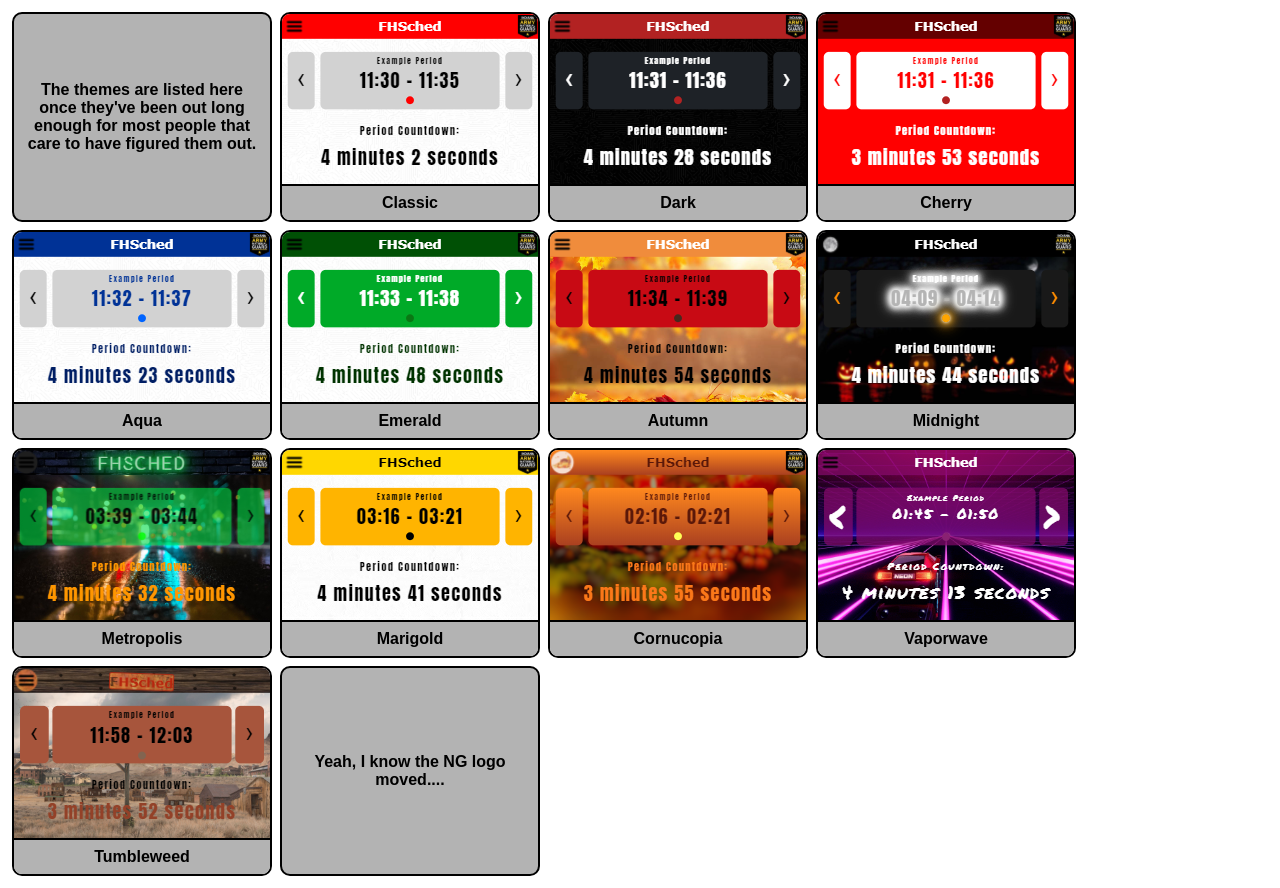
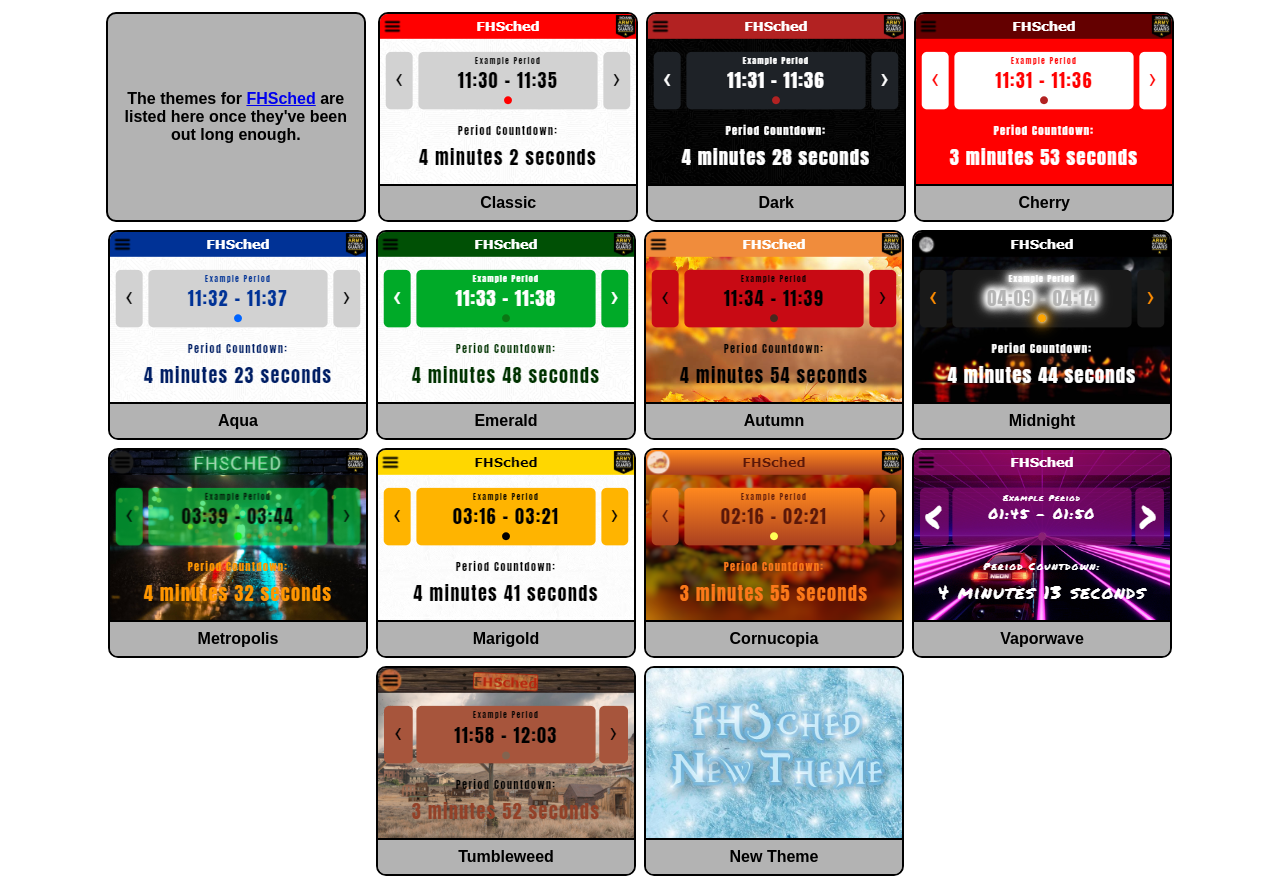
Before and after one commit to scoutskylar/theme-gallery, a plain HTML site: page index.html in a window 1280 px wide. Drawn offline with Linux system fonts and the light colour scheme.

Commit message:
Redesign

```diff
--- a/index.html
+++ b/index.html
@@ -8,11 +8,13 @@
     <link rel="stylesheet" href="style.css">
 </head>
 <body>
-    <main><div class="info"><p>
-        The themes are listed here once they've been out long enough
-        for most people that care to have figured them out.
-    </p></div><script src="load.js"></script><div class="info"><p>
-        Yeah, I know the NG logo moved....
-    </p></div></main>
+    <main><div><p>
+        The themes for <a href="https://fhsched.com">FHSched</a>
+        are listed here once they've been out long enough<!--
+        for most people that care to have figured the puzzle
+        out or ask someone else what it is-->.
+    </p></div>
+    <script src="load.js"></script>
+    </main>
 </body>
 </html>
--- a/load.js
+++ b/load.js
@@ -1,4 +1,7 @@
 {
+  const newThemeAvailable = true;
+  const newThemeAltText = 'FHSched New Theme';
+  const newThemeAltTextHint = 'Icy background with snowflakes falling';
   const themes = [
     'Classic',
     'Dark',
@@ -16,6 +19,7 @@
 
   let main = document.getElementsByTagName('main')[0];
   let div, img, p;
+  let themeIndex = 1;
   for (themeName of themes) {
     div = document.createElement('div');
     div.setAttribute('data-theme', themeName);
@@ -32,10 +36,29 @@
     div.appendChild(p);
 
     main.appendChild(div);
+
+    themeIndex++;
+  }
+
+  if (newThemeAvailable) {
+    div = document.createElement('div');
+
+    // Thumbnail
+    img = document.createElement('img');
+    img.setAttribute('src', 'new theme.jpg?index=' + themeIndex);
+    img.setAttribute('alt', ((newThemeAltText ? '“' + newThemeAltText + '”' + (newThemeAltTextHint ? ': ' : '') : '') + newThemeAltTextHint));
+    div.appendChild(img);
+
+    // Title
+    p = document.createElement('p');
+    p.innerText = 'New Theme';
+    div.appendChild(p);
+
+    main.appendChild(div);
   }
 }
 
 // <div>
-//     <img src="cornucopia.png" alt="Cornucopia">
+//     <img src="thumbnails/cornucopia.png" alt="Cornucopia">
 //     <p>Cornucopia</p>
 // </div>
--- a/style.css
+++ b/style.css
@@ -11,51 +11,68 @@ body {
 main {
     margin: 0;
     padding: 0;
-    line-height: 0;
+    /* line-height: 0; */
+    /* display: inline-flex; */
+    /* flex-flow: row wrap; */
+    text-align: center;
+    /* display: inline-block; */
 }
 
-div {
-    flex: auto;
-    display: inline-block;
-    line-height: initial;
+main > div {
+    display: inline-flex;
+    flex-flow: column nowrap;
+    justify-content: center;
+    vertical-align: top;
     border: 2px solid;
     border-radius: 10px;
     overflow: hidden;
-    /* width: 256px; */
+    width: 256px;
+    height: 206px;
     max-width: 100%;
     margin: 4px;
     padding: 0;
+    background-color: hsla(0, 0%, 70%, 1);
+    text-align: center;
+    position: relative;
 }
 
-img {
+main > div > * {
     width: 100%;
     /* width: 256px;
     max-width: 100%; */
-    /* height: 170px; */
-    transition: height 1s;
-    display: block;
+    /* min-height: 170px; */
+    /* transition: height 1s; */
+    display: inline-block;
+    margin: auto;
+    box-sizing: border-box;
+    /* flex: 1 0 auto; */
 }
 
-p {
+main > div p {
     padding: 8px;
     margin: 0;
-    text-align: center;
-    border-top: 2px solid;
     background-color: hsla(0, 0%, 70%, 1);
 }
 
-div.info {
-    box-sizing: border-box;
-    width: 260px;
-    height: 210px;
-    display: inline-flex;
-    vertical-align: top;
-    background-color: hsla(0, 0%, 70%, 1);
+main > div > *:not(p) {
+    /* flex: 1 1 auto; */
 }
 
-div.info p {
-    border: none;
-    align-self: center;
-    background: initial;
-    width: 100%;
+main > div > p:last-child:not(:only-child) {
+    border-top: 2px solid;
+    /* flex: 0 0; */
+    /* position: absolute;
+    bottom: 0;
+    left: 0;
+    right: 0; */
 }
+
+/* main > div > p:only-child {
+    margin: auto;
+} */
+
+img {
+    height: 170px;
+    object-fit: cover;
+    object-position: top;
+}
```
Also changed, not shown: new theme.jpg (added).
